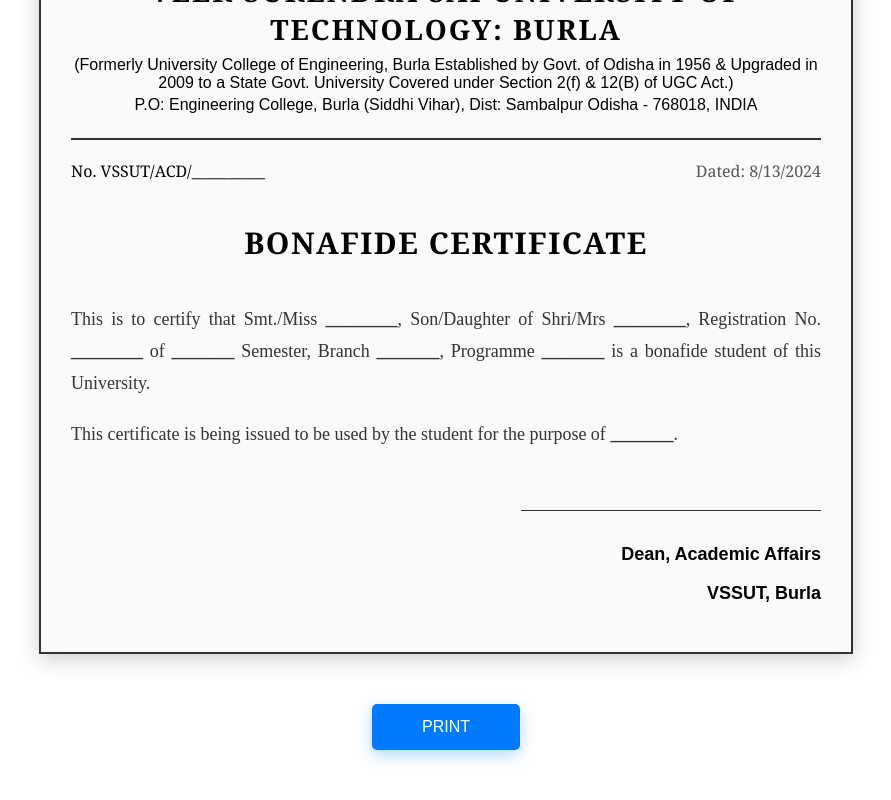
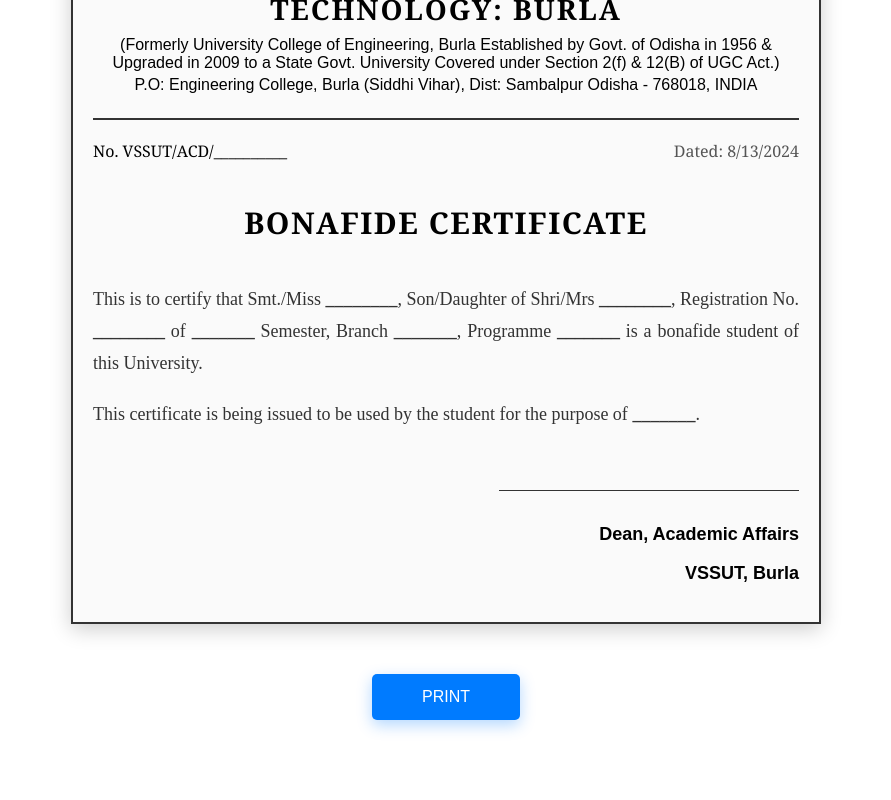
Before and after one commit to EnigmaVSSUT/bonafide_frontend, a React (Vite) app: page / in a window 1280 px wide. Shown: the part 536-1336 px from the top of the page, without its empty margins (194-1085 px from the left). After the commit the page ends 1306 px from the top, so only its background shows below. Built offline with nearby package versions, Linux system fonts and the light colour scheme.

Commit message:
finally done

```diff
--- a/src/Pages/PrintPage.css
+++ b/src/Pages/PrintPage.css
@@ -1,4 +1,3 @@
-/* Container for the certificate */
 .certificate-container {
   width: 750px;
   margin: 40px auto;
@@ -9,7 +8,7 @@
   box-shadow: 0 5px 20px rgba(0, 0, 0, 0.2);
 }
 
-/* Header section with university information */
+
 .certificate-header {
   text-align: center;
   margin-bottom: 20px;
@@ -32,7 +31,6 @@
   font-family: 'Arial', sans-serif;
 }
 
-/* Certificate number and date */
 .certificate-number {
   display: flex;
   justify-content: space-between;
@@ -46,7 +44,6 @@
   color: #555;
 }
 
-/* Title for the certificate */
 .certificate-title {
   text-align: center;
   font-size: 30px;
@@ -56,7 +53,6 @@
   letter-spacing: 1.5px;
 }
 
-/* Content section for the certificate */
 .certificate-content {
   font-size: 18px;
   line-height: 1.8;
@@ -66,12 +62,10 @@
   font-family: 'Times New Roman', Times, serif;
 }
 
-/* Highlighted fields */
 .certificate-content strong {
   font-weight: 700;
 }
 
-/* Footer section for the certificate */
 .certificate-footer {
   text-align: right;
   margin-top: 60px;
@@ -87,7 +81,6 @@
   margin-left: auto;
 }
 
-/* Print button styling */
 .print-button {
   display: block;
   margin: 50px auto;
@@ -107,7 +100,6 @@
   box-shadow: 0 5px 20px rgba(0, 123, 255, 0.5);
 }
 
-/* Form container styling */
 .form-container {
   width: 800px;
   margin: 30px auto;
@@ -144,16 +136,50 @@
   box-shadow: 0 0 5px rgba(0, 123, 255, 0.3);
 }
 
-/* Error message styling */
 .error {
   color: #d9534f;
   font-size: 14px;
   margin-top: 10px;
 }
 
-/* Loading message styling */
 .loading {
   color: #5bc0de;
   font-size: 14px;
   margin-top: 10px;
 }
+
+.certificate-container {
+  padding: 20px;
+  margin: auto;
+  box-sizing: border-box;
+}
+
+@media print {
+  @page {
+    size: A4 landscape;
+    margin: 20mm;
+  }
+
+  .certificate-container {
+    transform: scale(0.85);
+    transform-origin: top left;
+  }
+
+  .certificate-header,
+  .certificate-content,
+  .certificate-footer {
+    page-break-inside: avoid;
+  }
+}
+
+@media print and (orientation: portrait) {
+  @page {
+    size: A4 portrait;
+    margin: 15mm;
+  }
+
+  .certificate-container {
+    transform: scale(0.95);
+    transform-origin: top left;
+  }
+}
```
